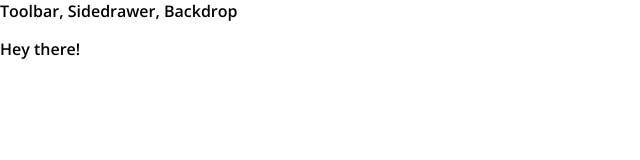
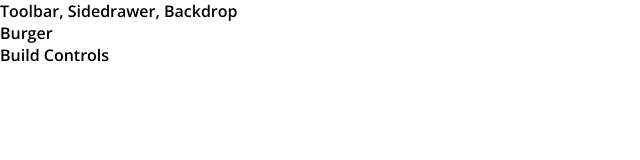
Before and after one commit to grantharper/burger-builder, a React app: page / in a window 1280 px wide. Shown: the top 160 px of the page, without its empty margins (0-640 px from the left). Built offline with nearby package versions, Linux system fonts and the light colour scheme.

Commit message:
add burger builder container

```diff
--- a/src/App.js
+++ b/src/App.js
@@ -1,12 +1,13 @@
 import React, { Component } from 'react';
 import Layout from './components/Layout/Layout';
+import BurgerBuilder from './containers/BurgerBuilder/BurgerBuilder';
 
 class App extends Component {
   render() {
     return (
       <div>
         <Layout>
-          <p>Hey there!</p>
+          <BurgerBuilder/>
         </Layout>
       </div>
     );
--- /dev/null
+++ b/src/containers/BurgerBuilder/BurgerBuilder.js
@@ -0,0 +1,18 @@
+import React, {Component} from 'react';
+import Aux from '../../hoc/Aux';
+
+
+class BurgerBuilder extends Component {
+
+  render() {
+    return (
+    <Aux>
+      <div>Burger</div>
+      <div>Build Controls</div>
+    </Aux>
+    );
+  }
+
+}
+
+export default BurgerBuilder;
```
